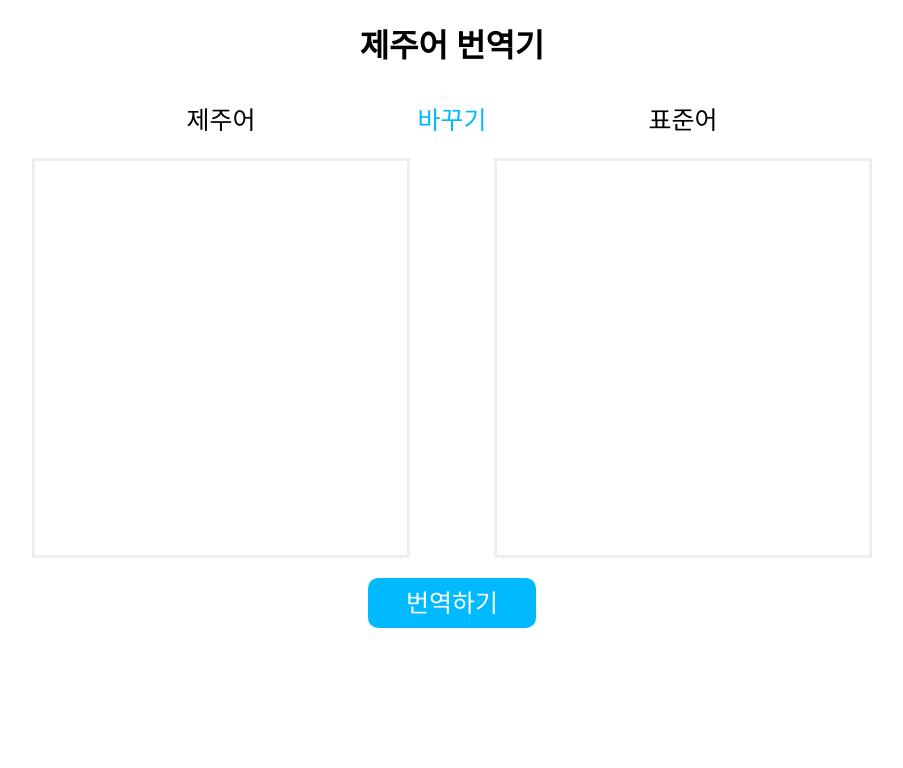
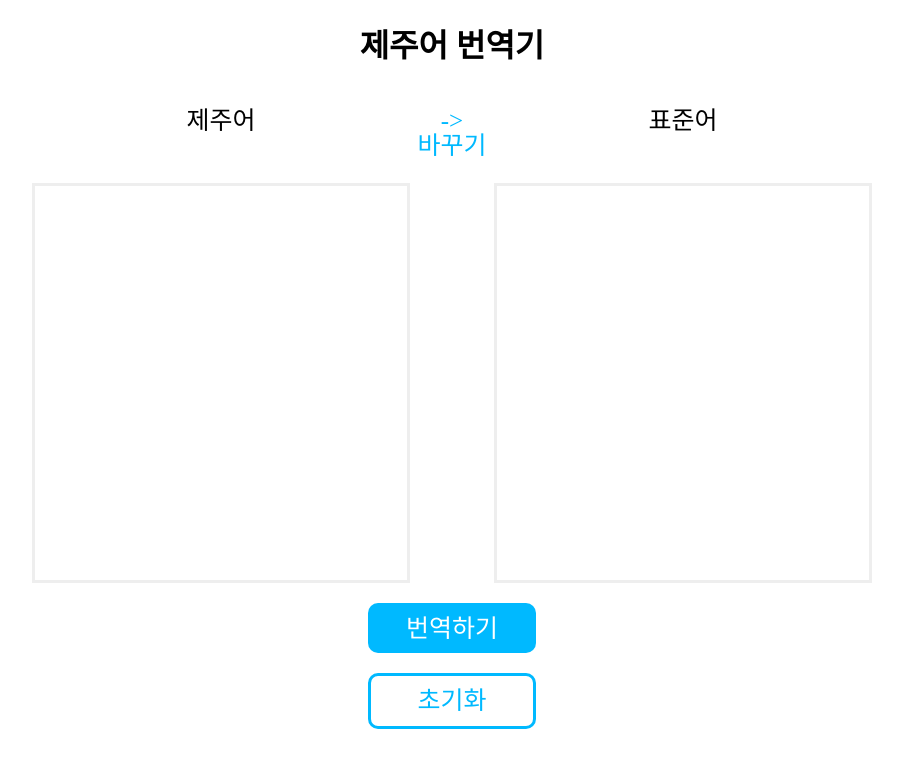
Before and after one commit to OSSP1/web, a React (Create React App) app: page / in a window 1280 px wide. Shown: the top 768 px of the page, without its empty margins (188-1091 px from the left). Built offline with nearby package versions, Linux system fonts and the light colour scheme.

Commit message:
feat: 기능추가 및 서버api 변경

```diff
--- a/package.json
+++ b/package.json
@@ -7,6 +7,7 @@
     "@testing-library/react": "^13.4.0",
     "@testing-library/user-event": "^13.5.0",
     "axios": "^1.4.0",
+    "link": "^1.5.1",
     "react": "^18.2.0",
     "react-dom": "^18.2.0",
     "react-router-dom": "^6.11.2",
--- a/src/apis/Apis.js
+++ b/src/apis/Apis.js
@@ -8,7 +8,7 @@ const serverApi = axios.create({
 
 export const getResult = async (languageSet, text) => {
     let resultText = '';
-    await serverApi.post(`https://ossp-zdnzm.run.goorm.site/translation`, {'button': languageSet, 'text' : text}).then((response) => {
+    await serverApi.post(`https://ossp-lfnfg.run-asia-northeast1.goorm.site/translation`, {'button': languageSet, 'text' : text}).then((response) => {
         resultText = response.data.result_text;
     });
     return resultText;
--- a/src/pages/landing/body.jsx
+++ b/src/pages/landing/body.jsx
@@ -1,9 +1,9 @@
 import useInput from "../../hooks/useInput";
 import { BodyDiv } from "./style";
 import { getResult } from "../../apis/Apis";
-import { useState, useCallback } from "react";
+import { useCallback } from "react";
+import { Link } from "react-router-dom";
 function Body() {
-    const [ resultText, setResultText ] = useState('');
     const translate = useCallback(async (e) => {
         e.preventDefault();
         const text = e.target[0].value;
@@ -39,7 +39,12 @@ function Body() {
             from.innerText = '제주어';
             to.innerText = '표준어';
         }
-
+    }
+    const clear = () => {
+        const text = document.getElementById('text');
+        const resultBox = document.getElementById('resultBox');
+        text.value = '';
+        resultBox.innerText='';
     }
     return (
         <BodyDiv>
@@ -47,7 +52,10 @@ function Body() {
             <form onSubmit={translate} onChange={onChangeText}>
                 <div>
                     <p id='from'>제주어</p>
-                    <p onClick={changeLanguage}>바꾸기</p>
+                    <p onClick={changeLanguage}>
+                        {'->'} <br/>
+                        바꾸기
+                    </p>
                     <p id='to'>표준어</p>
                 </div>
                 <div>
@@ -55,6 +63,7 @@ function Body() {
                     <div id="resultBox"></div>
                 </div>
                 <button type="submit" onSubmit={translate}>번역하기</button>
+                <p onClick={clear}>초기화</p>
             </form>
         </BodyDiv>
     )
--- a/src/pages/landing/style.jsx
+++ b/src/pages/landing/style.jsx
@@ -73,5 +73,67 @@ export const BodyDiv = styled.div`
             background-color: #00B9FF;
             color: #fff;
         }
+        p:nth-child(4){
+            display: block;
+            border: none;
+            background-color: #fff;
+            margin: 0 auto;
+            width: 20%;
+            margin-top: 20px;
+            font-size: 25px;
+            cursor: pointer;
+            padding: 0;
+            line-height: 2;
+            border-radius: 10px;
+            color: #00B9FF;
+            text-align: center;
+            border: 3px solid #00B9FF;
+            box-sizing: border-box;
+        }
+        /* 반응형 */
+        @media screen and (max-width:1000px){
+            div:nth-child(1){
+                p{
+                    font-size: 100%;
+                }
+                p:nth-child(1){
+                    width: 30%;
+                    font-size: 110%;
+                    line-height: 2;
+                }
+                p:nth-child(2){
+                    width: 40%;
+                }
+                p:nth-child(3){
+                    width: 30%;
+                    font-size: 110%;
+                    line-height: 2;
+                }
+
+            }
+
+            div:nth-child(2){
+                display: block;
+                textarea{
+                    width:100%;
+                    height: 200px;
+                }
+
+                div{
+                    width:100%;
+                    height: 200px;
+                }
+            }
+
+            button{
+                width: 50%;
+                font-size: 20px;
+            }
+            p:nth-child(4){
+                width: 50%;
+                font-size: 20px;
+            }
+        }
     }
+
 `
```
Also changed, not shown: 1 other file (tests, documents, lock files or other folders).
